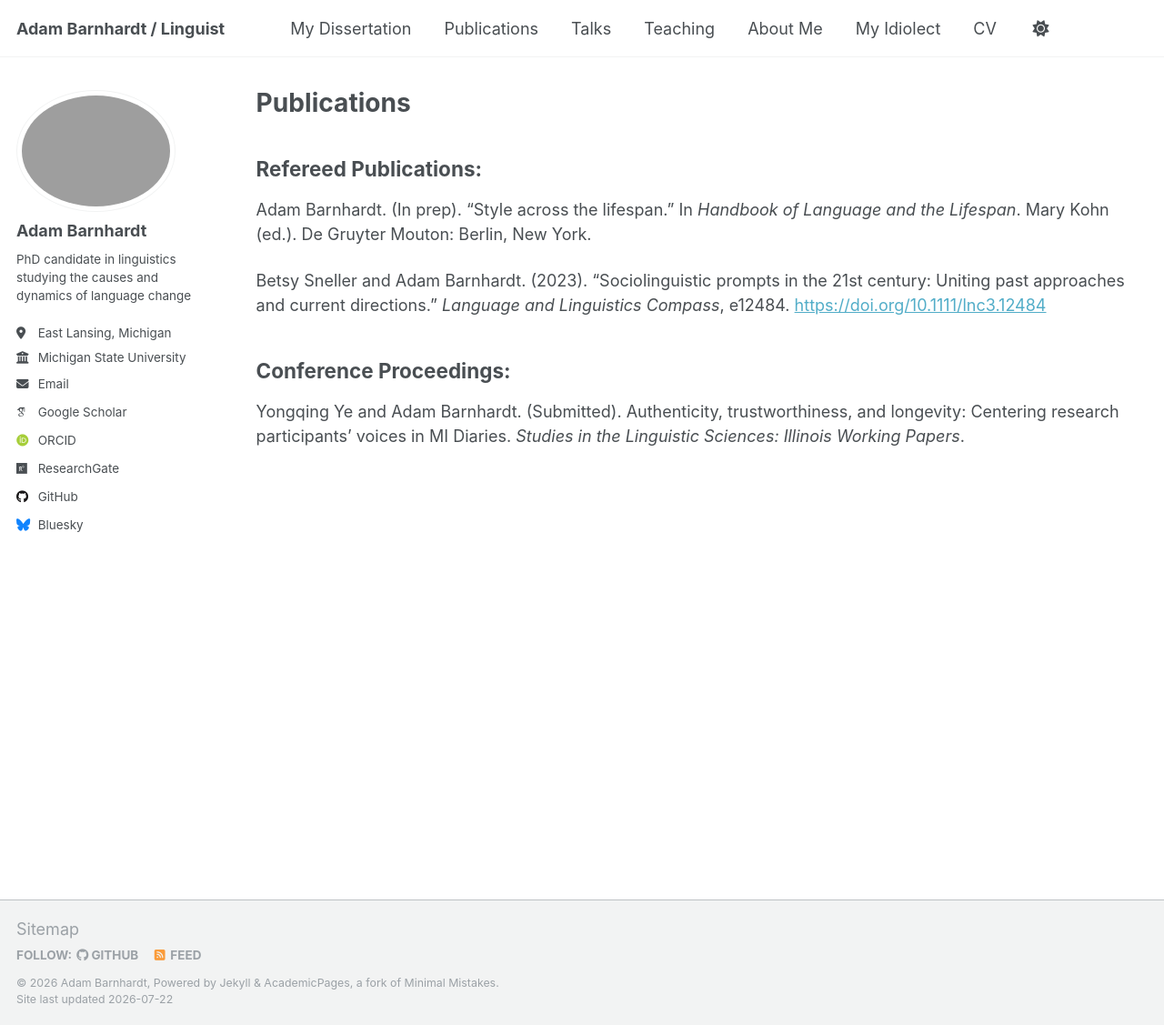
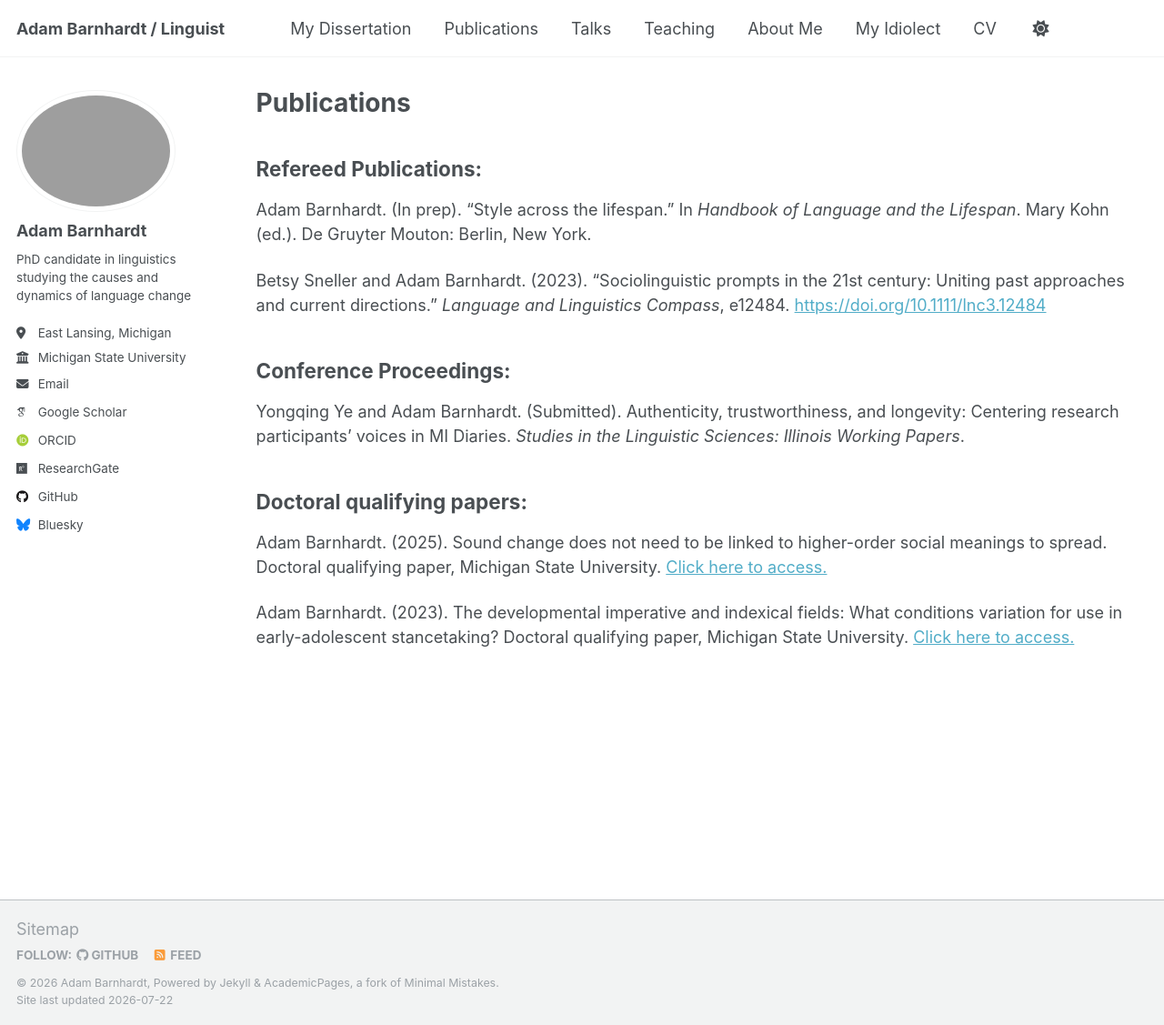
Before and after one commit to adambarnhardt/adambarnhardt.github.io, a Jekyll site: the page built from _pages/publications.md, in a window 1280 px wide and 1127 px high. Shown: the whole window at 91% size. Built offline with Jekyll 4.4.1, drawn with Linux system fonts in a browser that asks for light colours; some web fonts are replaced; a script that is not in the unit is left out.

Commit message:
Add doctoral qualifying papers to publications
Added doctoral qualifying papers section with two entries.

```diff
--- a/_pages/publications.md
+++ b/_pages/publications.md
@@ -14,3 +14,9 @@ Betsy Sneller and Adam Barnhardt. (2023). "Sociolinguistic prompts in the 21st c
 ## Conference Proceedings:
 
 Yongqing Ye and Adam Barnhardt. (Submitted). Authenticity, trustworthiness, and longevity: Centering research participants’ voices in MI Diaries. *Studies in the Linguistic Sciences: Illinois Working Papers*.
+
+## Doctoral qualifying papers:
+
+Adam Barnhardt. (2025). Sound change does not need to be linked to higher-order social meanings to spread. Doctoral qualifying paper, Michigan State University. [Click here to access.](https://drive.proton.me/urls/FR9JQW1RJG#5LHNEmBSaYei)
+
+Adam Barnhardt. (2023). The developmental imperative and indexical fields: What conditions variation for use in early-adolescent stancetaking? Doctoral qualifying paper, Michigan State University. [Click here to access.](https://drive.proton.me/urls/VWFYCGYXM4#l8XmGJiBCxxD)
```
